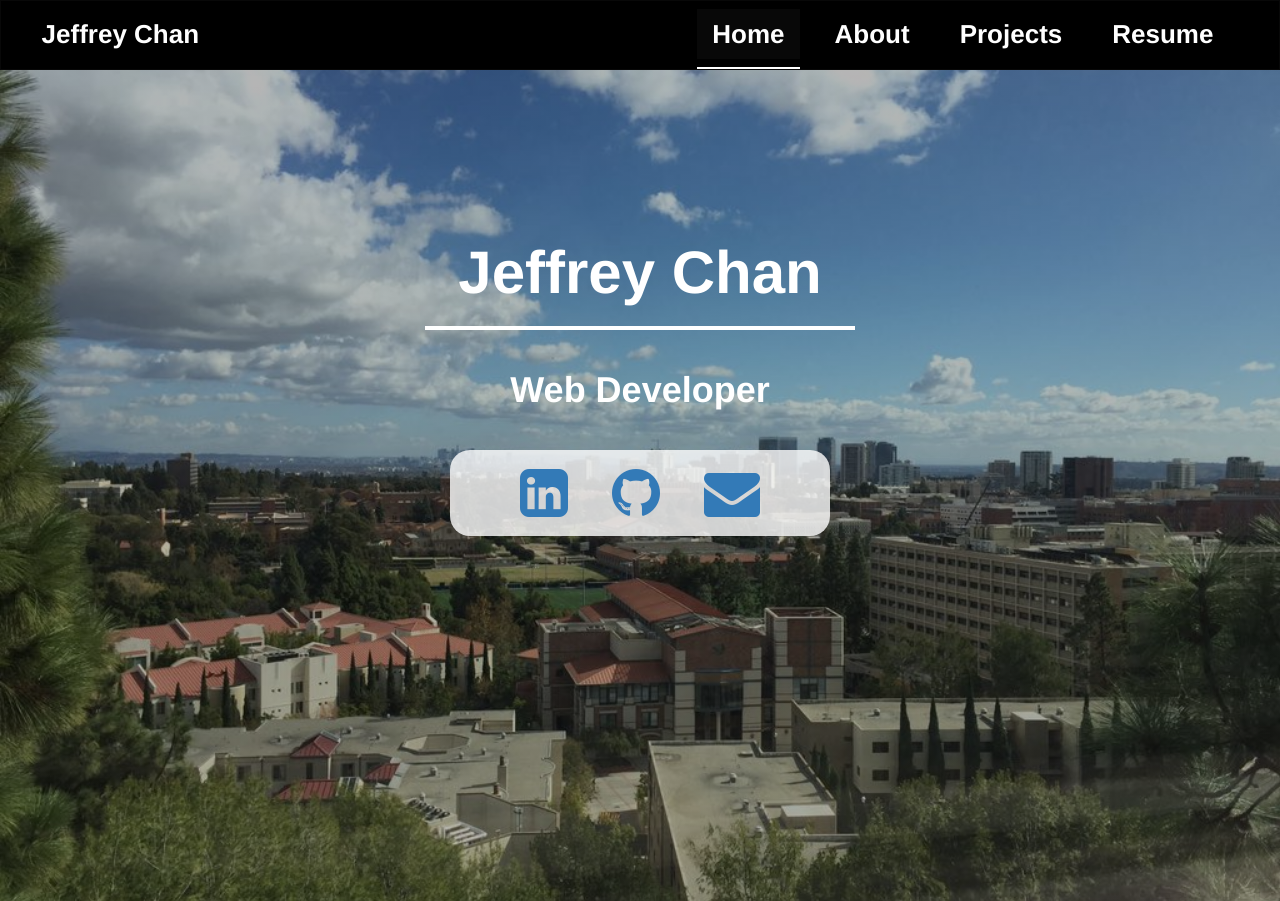
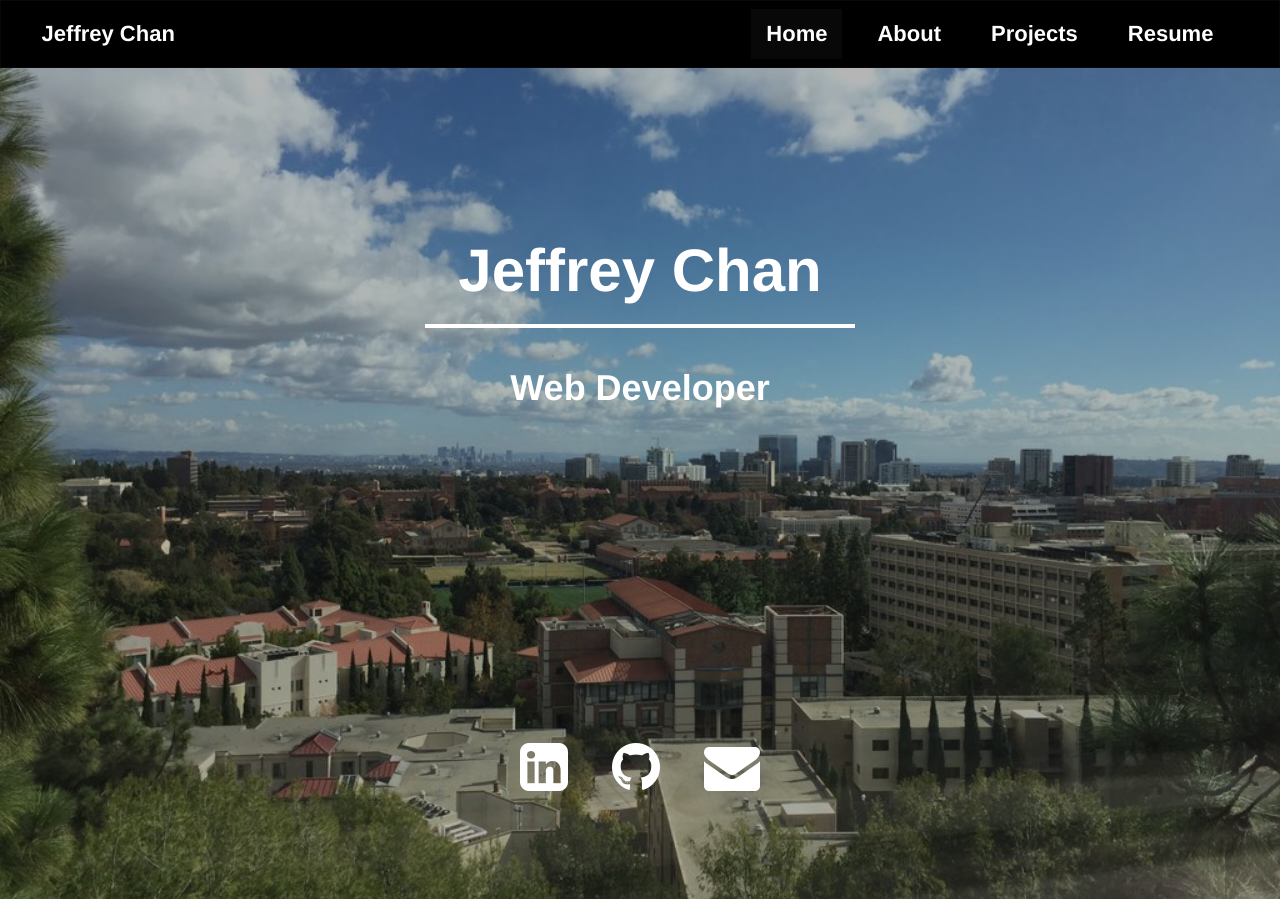
Before and after one commit to jeffreyxchan/jeffreyxchan.github.io, a Jekyll site: the page index.html, which Jekyll copies as it is, in a window 1280 px wide. Built offline with Jekyll 4.4.1, drawn with Linux system fonts in a browser that asks for light colours; nearby versions of some CDN libraries.

Commit message:
minor changes that caroline suggested

```diff
--- a/css/about.css
+++ b/css/about.css
@@ -63,7 +63,6 @@ p {
 img {
     width: 90%;
     max-width: 400px;
-    box-shadow: 2px 2px 10px rgba(0, 0, 0, 0.3);
 }
 
 @media (max-width: 1200px) {
--- a/css/index.css
+++ b/css/index.css
@@ -40,15 +40,17 @@ p, h1 {
 }
 
 .social-media {
-    background-color: rgba(255, 255, 255, 0.8);
-    max-width: 380px;
+    position: fixed;
+    width: 380px;
     padding: 15px 0;
-    margin: 0 auto;
-    border-radius: 20px;
+    bottom: 10%;
+    left: 50%;
+    margin-left: -190px;
 }
 
 .fa {
     margin: 0 20px;
+    color: white;
 }
 
 @media (max-height: 480px) {
@@ -65,9 +67,6 @@ p, h1 {
         font-size: 50px;
         width: 90%;
     }
-    .social-media {
-        width: 90%;
-    }
     .fa {
         font-size: 3em;
         margin: 0 13px;
--- a/css/navbar.css
+++ b/css/navbar.css
@@ -10,7 +10,7 @@
 
 .navbar-inverse .navbar-brand,
 #myNavbar a {
-    font-size: 26px;
+    font-size: 22px;
     color: white;
 }
 
@@ -20,11 +20,6 @@
     margin: 0px 10px;
     color: white;
     font-weight: bold;
-}
-
-.nav li.active,
-.nav li:hover {
-    border-bottom: solid white 2px;
 }
 
 .navbar-toggle {
```
Also changed, not shown: html/about.html (+4 -4 lines).
